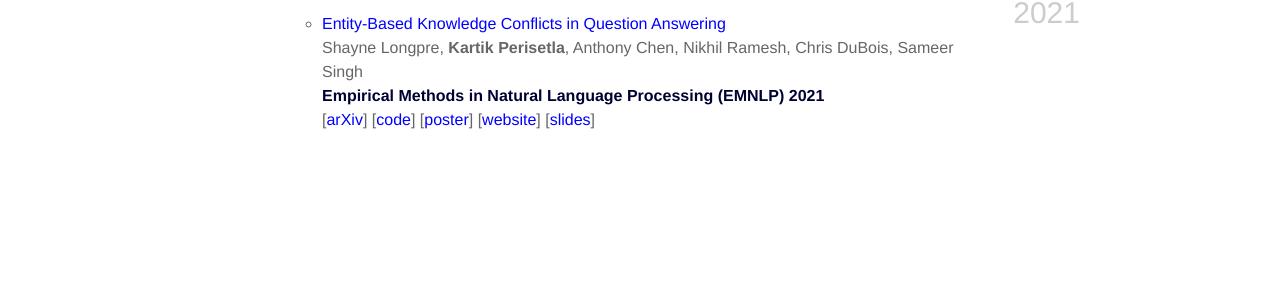
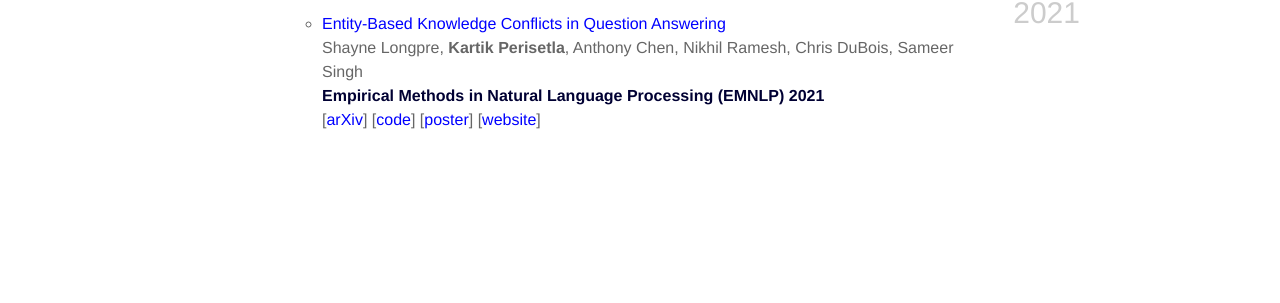
Before and after one commit to kartikperisetla/kartikperisetla.github.io, a Jekyll site: the page built from _pages/publications.md, in a window 1280 px wide. Shown: the part 195-498 px from the top of the page. Built offline with Jekyll 4.4.1, drawn with Linux system fonts in a browser that asks for light colours; nearby versions of some CDN libraries.

```diff
--- a/_pages/publications.md
+++ b/_pages/publications.md
@@ -23,7 +23,7 @@
       <b>Empirical Methods in Natural Language Processing (EMNLP) 2021</b>
     </span>
   <span class="links">
-    [<a  style="color:blue" href="https://arxiv.org/abs/2109.05052" target="_blank">arXiv</a>] [<a  style="color:blue" href="https://github.com/apple/ml-knowledge-conflicts" target="_blank">code</a>] [<a  style="color:blue" href="{{ site.baseurl }}/assets/files/poster_final.pdf" target="_blank">poster</a>] [<a  style="color:blue" href="https://machinelearning.apple.com/research/entity-knowledge-conflicts" target="_blank">website</a>] [<a  style="color:blue" href="https://machinelearning.apple.com/research/entity-knowledge-conflicts" target="_blank">slides</a>]
+    [<a  style="color:blue" href="https://arxiv.org/abs/2109.05052" target="_blank">arXiv</a>] [<a  style="color:blue" href="https://github.com/apple/ml-knowledge-conflicts" target="_blank">code</a>] [<a  style="color:blue" href="{{ site.baseurl }}/assets/files/poster_final.pdf" target="_blank">poster</a>] [<a  style="color:blue" href="https://machinelearning.apple.com/research/entity-knowledge-conflicts" target="_blank">website</a>]
   </span>
 
 </div>
```
